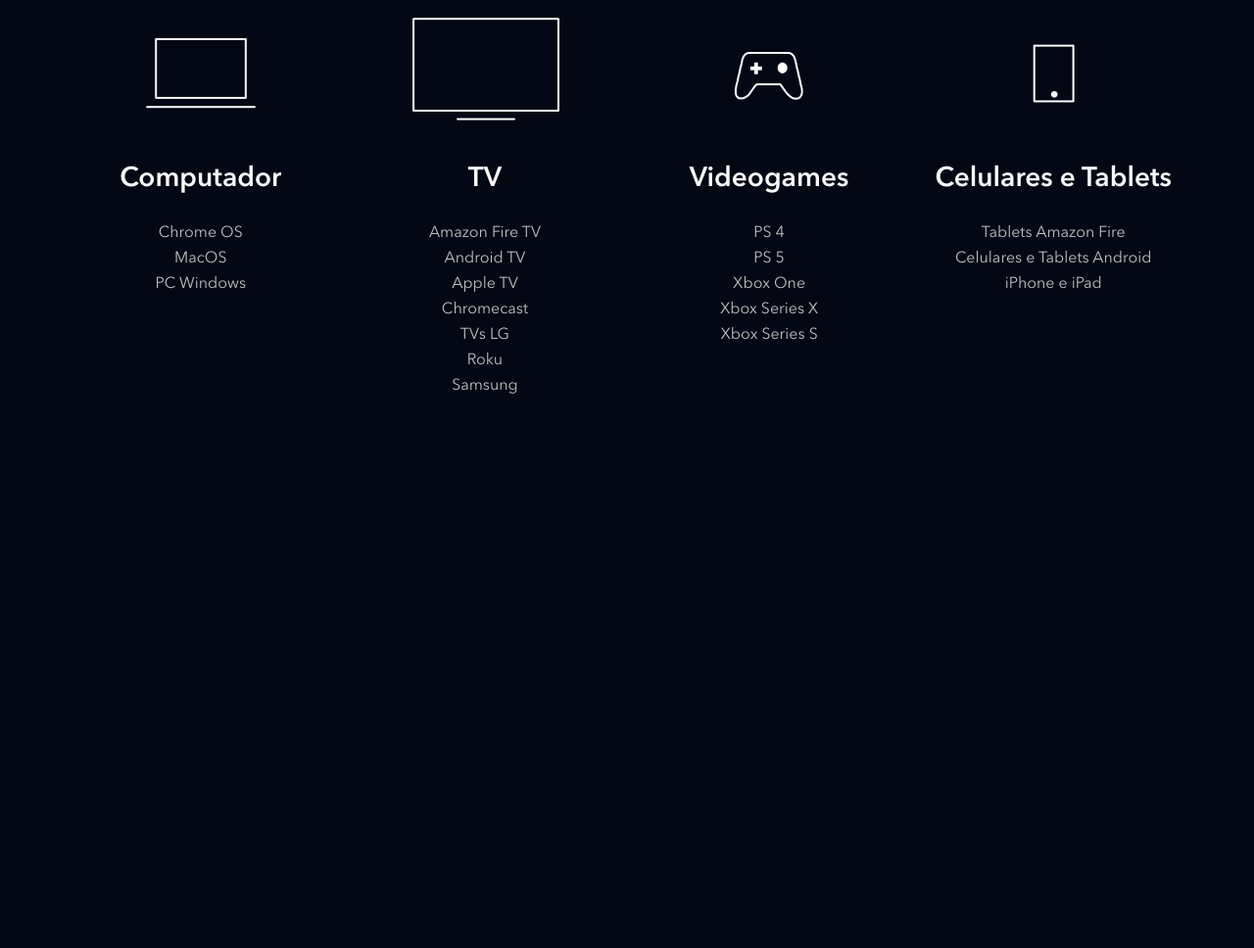
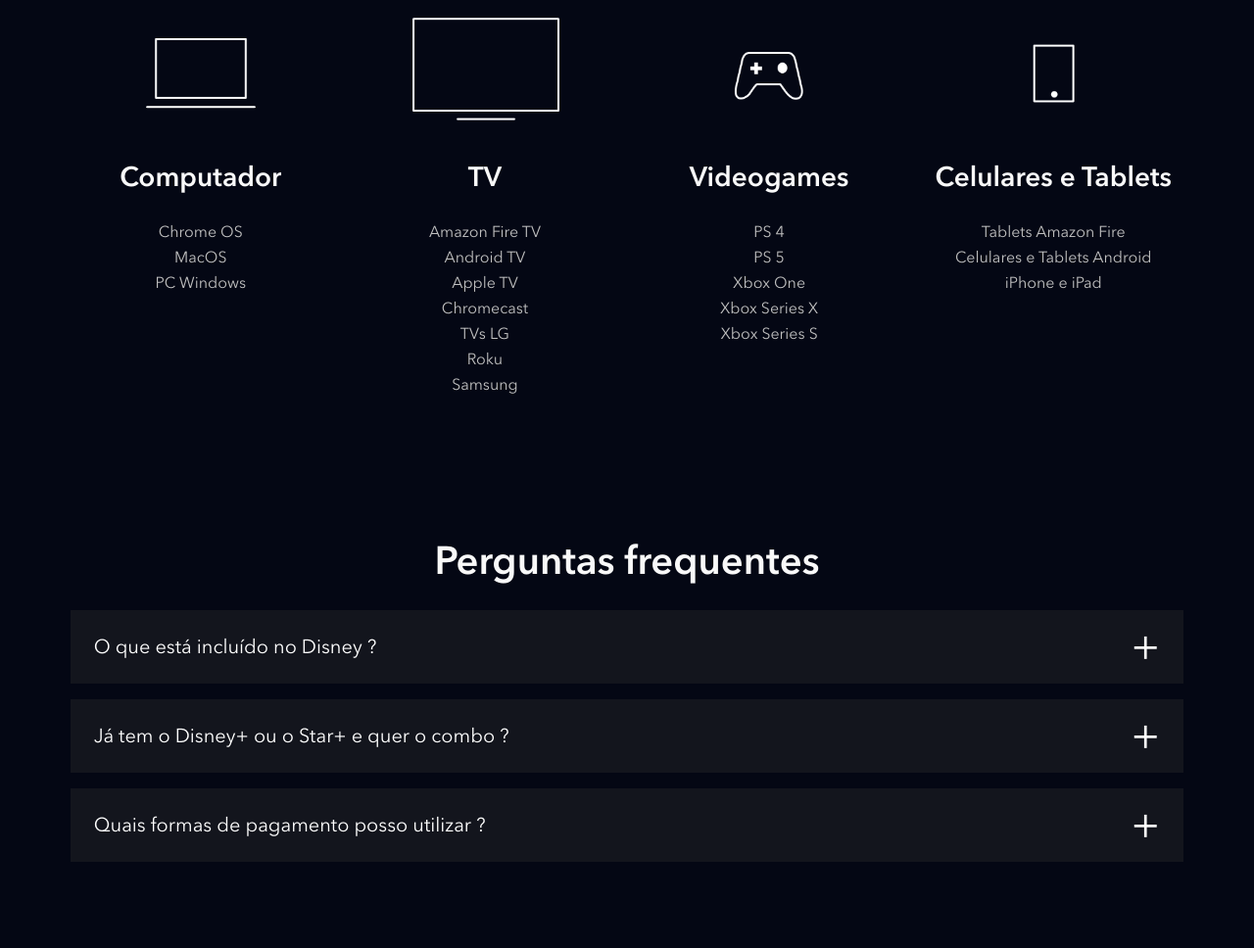
Before and after one commit to MarioHBS/landing_disney_clone, a website: page index.html in a window 1280 px wide. Shown: the part 3913-4881 px from the top of the page at 98% size. Before the commit the page ends 4390 px from the top, so only its background shows below. Drawn offline with nearby package versions, Linux system fonts and the light colour scheme; files that its build step writes are made by us from their sources; files whose address does not match are found by name.

Commit message:
aula 8: criando FAQ;
estrutura completa

```diff
--- a/index.html
+++ b/index.html
@@ -223,6 +223,40 @@
         </ul>
     </section>
 
+    <section class="faq">
+        <h2 class="title">Perguntas frequentes</h2>
+        <ul class="faq__questions">
+            <li class="faq__questions__item">
+                <div class="faq__questions__item__question" data-faq-question>
+                    O que está incluído no Disney ?
+                </div>
+                <div class="faq__questions__item__answer text--big">
+                    O Disney+ oferece:
+                    <ul>
+                        <li class="text--small">Experiência de entretenimento exclusiva.</li>
+                        <li class="text--small">As melhores histórias da Disney, Pixar, Marvel, Star Wars e National Geographic, tudo em um só lugar.</li>
+                    </ul>
+                </div>
+            </li>
+            <li class="faq__questions__item">
+                <div class="faq__questions__item__question" data-faq-question>
+                    Já tem o Disney+ ou o Star+ e quer o combo ?
+                </div>
+                <div class="faq__questions__item__answer text--big">
+                    a resposta
+                </div>
+            </li>
+            <li class="faq__questions__item">
+                <div class="faq__questions__item__question" data-faq-question>
+                    Quais formas de pagamento posso utilizar ?
+                </div>
+                <div class="faq__questions__item__answer text--big">
+                    a resposta
+                </div>
+            </li>
+        </ul>
+    </section>
+
     <script src="./src/scripts/main.js"></script>
 </body>
 </html>
--- a/src/scripts/main.js
+++ b/src/scripts/main.js
@@ -1,5 +1,6 @@
 document.addEventListener("DOMContentLoaded", () => {
     const buttons = document.querySelectorAll('[data-tab-button]');
+    const questions = document.querySelectorAll('[data-faq-question]');
 
     for (let i = 0; i < buttons.length; i++) {
         buttons[i].addEventListener("click", (bt) => {
@@ -13,7 +14,19 @@
             bt.target.classList.add('shows__tabs__button--is-active');
         });
     }
+
+    for (let i = 0; i < questions.length; i++) {
+        questions[i].addEventListener('click', toggleQuestion)
+    }
 })
+
+function toggleQuestion(elem) {
+    const classe = 'faq__questions__item--is-open';
+    console.log(elem.target);
+    const pai = elem.target.parentNode;
+
+    pai.classList.toggle(classe);
+}
 
 function removeAtivo() {
     const buttons = document.querySelectorAll('[data-tab-button]');
--- /dev/null
+++ b/src/styles/_faq.scss
@@ -0,0 +1,54 @@
+.faq {
+    padding: 5.6vw;
+
+    &__questions {
+        &__item {
+            background-color: #13151d;
+            margin-bottom: 16px;
+
+            &__question {
+                color: white;
+                font-size: 20px;
+                padding: 24px;
+                display: block;
+                cursor: pointer;
+                position: relative;
+
+                &::after { // #elem_01
+                    content: '+';
+                    position: absolute;
+                    top: 0;
+                    right: 24px;
+                    height: 100%;
+                    display: flex;
+                    align-items: center;
+                    font-size: 45px;
+                }
+            }
+
+            &__answer { // #elem_02
+                height: 0;
+                padding: 0 24px;
+                overflow: hidden;
+                transition: height, .3s ease;
+            }
+
+            &--is-open {
+                .faq__questions__item__question::after { // #elem_01
+                    content: '-';
+                }
+
+                .faq__questions__item__answer { // #elem_02
+                    height: auto;
+                    padding-bottom: 24px;
+                    transition: height, .3s ease;
+                }
+            }
+        }
+    }
+
+    h2 {
+        text-align: center;
+        margin-bottom: 24px;
+    }
+}
--- a/src/styles/main.scss
+++ b/src/styles/main.scss
@@ -3,6 +3,7 @@
 @use 'shows';
 @use 'plans';
 @use 'devices';
+@use 'faq';
 
 @font-face {
     font-family: Avenir;
```
